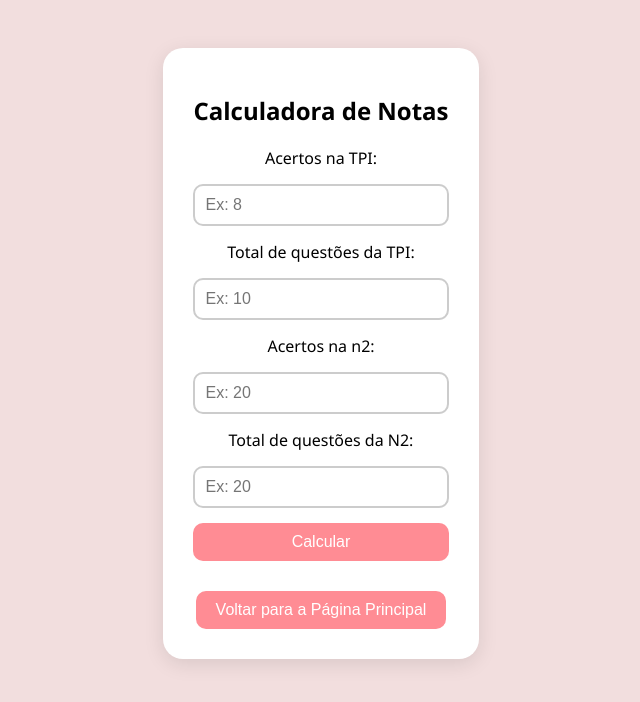
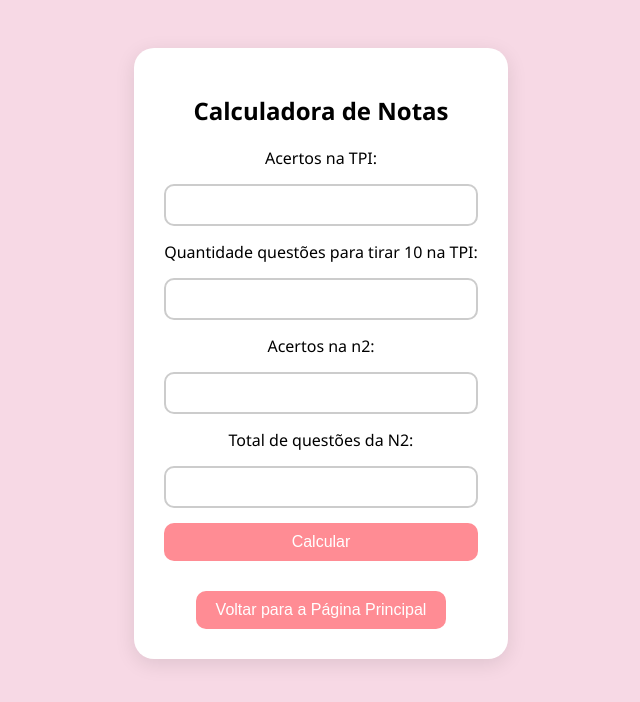
Before and after one commit to nanasbright/Projetinho2, a website: page Calculadora/calculadora.html in a window 1280 px wide. Shown: the whole page, without its empty margins (319-959 px from the left). Drawn offline with Linux system fonts and the light colour scheme.

Commit message:
Arrumei os defeitos

```diff
--- a/Calculadora/calculadora.html
+++ b/Calculadora/calculadora.html
@@ -2,7 +2,7 @@
 <html lang="pt-BR">
 <head>
   <meta charset="UTF-8">
-  <title>Calculadora TPI + N2</title>
+  <title>Calculadora notas</title>
   <link rel="stylesheet" href="style.css">
 </head>
 <body class="fundo-cor">
@@ -10,17 +10,17 @@
     <h1 class="titulo">Calculadora de Notas</h1>
     <div class="formulario">
       <label>Acertos na TPI:</label>
-      <input type="number" id="acertosTPI" placeholder="Ex: 8">
+      <input type="number" id="acertosTPI" >
 
-      <label>Total de questões da TPI:</label>
-      <input type="number" id="totalTPI" placeholder="Ex: 10">
+      <label>Quantidade questões para tirar 10 na TPI:</label>
+      <input type="number" id="totalTPI">
 
 
       <label>Acertos na n2:</label>
-      <input type="number" id="acertoN2" placeholder="Ex: 20">
+      <input type="number" id="acertoN2">
 
       <label>Total de questões da N2:</label>
-      <input type="number" id="totalN2" placeholder="Ex: 20">
+      <input type="number" id="totalN2">
 
       <button id="calcular">Calcular</button>
     </div>
@@ -52,7 +52,7 @@
 
 
         resultadoDiv.textContent = `Sua média final é ${mediaFinal.toFixed(2)}.`;
-       if (mediaFinal >= 6) {
+       if (mediaFinal >= 7) {
       resultadoDiv.textContent += " Parabéns! Você é inteligente meu bb";
     } else {
       resultadoDiv.textContent += " Ihhhh burrão (te amo engual)";
--- a/Calculadora/style.css
+++ b/Calculadora/style.css
@@ -1,5 +1,5 @@
 body.fundo-cor {
-  background-color: #f2dede; /* mesmo fundo usado na cartinha */
+  background-color: #f7d9e5;
   font-family: 'Segoe UI', sans-serif;
   text-align: center;
   padding: 40px;
--- a/TextaoEspelho/style.css
+++ b/TextaoEspelho/style.css
@@ -1,5 +1,5 @@
 body.fundo-cor {
-  background-color: #fff0f5;
+  background-color: #f7d9e5;
   font-family: 'Courier New', Courier, monospace;
   margin: 0;
   padding: 20px;
```
Also changed, not shown: index.html (+0 -1 lines), paginaPrincipal/paginaPrincipal.html (+1 -1 lines).
